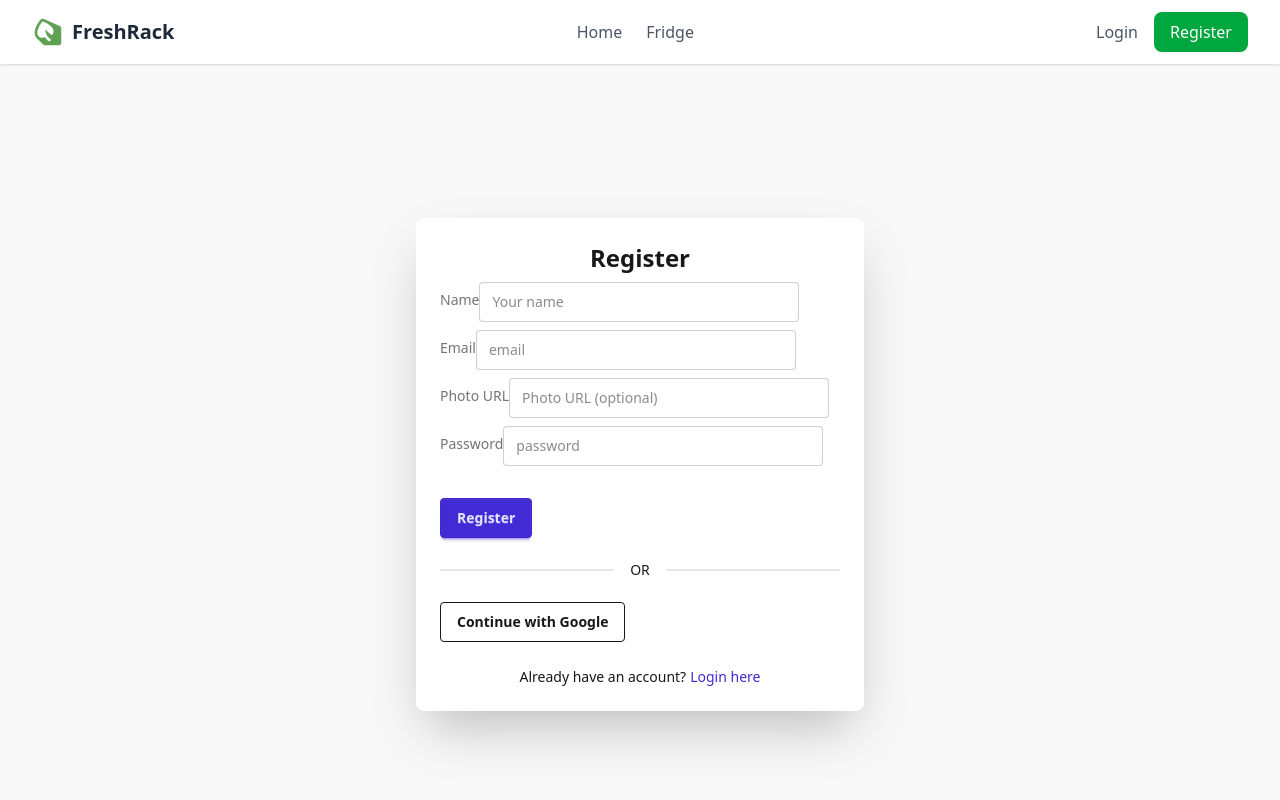
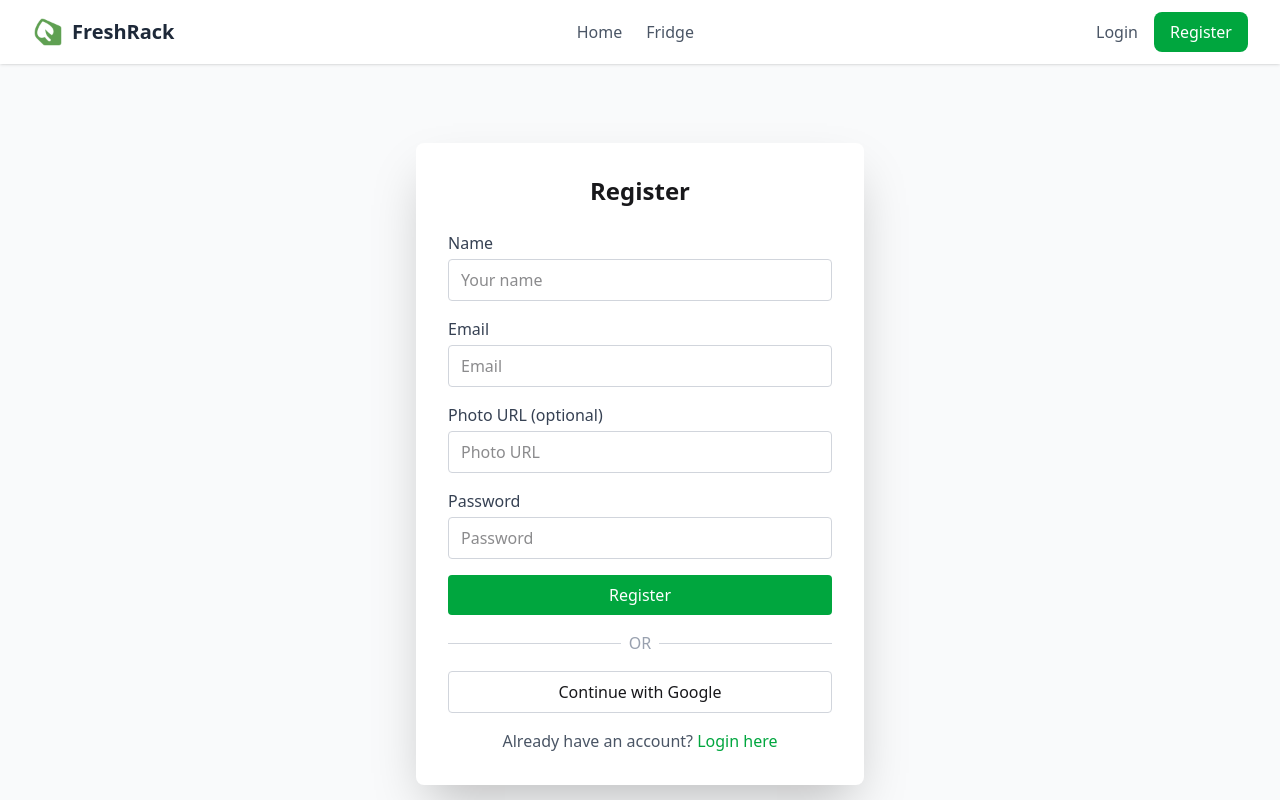
Before and after one commit to rubyrepo/freshrack, a React (Vite) app: page /register in a window 1280 px wide. Shown: the top 800 px of the page. Built offline with nearby package versions, Linux system fonts and the light colour scheme.

Commit message:
ui overhaul 2

```diff
--- a/src/pages/Login.jsx
+++ b/src/pages/Login.jsx
@@ -1,13 +1,13 @@
-import React, { useState } from 'react';
-import { Link, useNavigate } from 'react-router';
-import { signInWithEmailAndPassword, signInWithPopup, GoogleAuthProvider } from 'firebase/auth';
-import { auth } from '../config/firebase.config';
-import { useAuth } from '../context/AuthContext';
-import Swal from 'sweetalert2';
+import React, { useState } from "react";
+import { Link, useNavigate } from "react-router";
+import { signInWithEmailAndPassword, signInWithPopup, GoogleAuthProvider } from "firebase/auth";
+import { auth } from "../config/firebase.config";
+import { useAuth } from "../context/AuthContext";
+import Swal from "sweetalert2";
 
 const Login = () => {
-  const [email, setEmail] = useState('');
-  const [password, setPassword] = useState('');
+  const [email, setEmail] = useState("");
+  const [password, setPassword] = useState("");
   const [loading, setLoading] = useState(false);
   const navigate = useNavigate();
   const { login } = useAuth();
@@ -22,24 +22,24 @@ const Login = () => {
       const user = userCredential.user;
 
       login({
-        username: user.email.split('@')[0],
+        username: user.email.split("@")[0],
         email: user.email,
-        uid: user.uid
+        uid: user.uid,
       });
 
       Swal.fire({
-        icon: 'success',
-        title: 'Login Successful!',
+        icon: "success",
+        title: "Login Successful!",
         showConfirmButton: false,
-        timer: 1500
+        timer: 1500,
       });
 
-      navigate('/');
+      navigate("/");
     } catch (error) {
       Swal.fire({
-        icon: 'error',
-        title: 'Oops...',
-        text: 'Invalid email or password!'
+        icon: "error",
+        title: "Oops...",
+        text: "Invalid email or password!",
       });
     } finally {
       setLoading(false);
@@ -52,87 +52,90 @@ const Login = () => {
       const user = result.user;
 
       login({
-        username: user.displayName || user.email.split('@')[0],
+        username: user.displayName || user.email.split("@")[0],
         email: user.email,
-        uid: user.uid
+        uid: user.uid,
       });
 
       Swal.fire({
-        icon: 'success',
-        title: 'Login Successful!',
+        icon: "success",
+        title: "Login Successful!",
         showConfirmButton: false,
-        timer: 1500
+        timer: 1500,
       });
 
-      navigate('/');
+      navigate("/");
     } catch (error) {
       Swal.fire({
-        icon: 'error',
-        title: 'Oops...',
-        text: 'Failed to login with Google!'
+        icon: "error",
+        title: "Oops...",
+        text: "Failed to login with Google!",
       });
     }
   };
 
   return (
-    <div className="min-h-screen flex items-center justify-center bg-base-200">
-      <div className="card w-full max-w-md shadow-2xl bg-base-100">
-        <form onSubmit={handleEmailLogin} className="card-body">
-          <h2 className="text-2xl font-bold text-center">Login</h2>
+    <div className="min-h-screen flex items-center justify-center bg-gray-50 px-4">
+      <div className="w-full max-w-md bg-white shadow-2xl rounded-lg p-8">
+        <h2 className="text-2xl font-bold text-center mb-6">Login</h2>
 
-          <div className="form-control">
-            <label className="label">
-              <span className="label-text">Email</span>
-            </label>
+        <form onSubmit={handleEmailLogin} className="space-y-4">
+          <div className="flex flex-col">
+            <label className="mb-1 font-medium text-gray-700">Email</label>
             <input
               type="email"
-              placeholder="email"
-              className="input input-bordered"
+              placeholder="Enter your email"
+              className="px-3 py-2 border border-gray-300 rounded focus:outline-none focus:ring-2 focus:ring-green-500"
               value={email}
               onChange={(e) => setEmail(e.target.value)}
               required
             />
           </div>
 
-          <div className="form-control">
-            <label className="label">
-              <span className="label-text">Password</span>
-            </label>
+          <div className="flex flex-col">
+            <label className="mb-1 font-medium text-gray-700">Password</label>
             <input
               type="password"
-              placeholder="password"
-              className="input input-bordered"
+              placeholder="Enter your password"
+              className="px-3 py-2 border border-gray-300 rounded focus:outline-none focus:ring-2 focus:ring-green-500"
               value={password}
               onChange={(e) => setPassword(e.target.value)}
               required
             />
           </div>
 
-          <div className="form-control mt-6">
-            <button type="submit" className="btn btn-primary" disabled={loading}>
-              {loading ? <span className="loading loading-spinner"></span> : 'Login'}
+          <button
+            type="submit"
+            disabled={loading}
+            className="w-full px-4 py-2 bg-green-600 text-white font-medium rounded hover:bg-green-700 transition"
+          >
+            {loading ? (
+              <div className="animate-spin border-4 border-white border-t-transparent h-5 w-5 mx-auto rounded-full"></div>
+            ) : (
+              "Login"
+            )}
           </button>
+        </form>
+
+        <div className="my-4 flex items-center">
+          <hr className="flex-1 border-gray-300" />
+          <span className="mx-2 text-gray-400">OR</span>
+          <hr className="flex-1 border-gray-300" />
         </div>
 
-          <div className="divider">OR</div>
-
-          <div className="form-control">
         <button
-              type="button"
           onClick={handleGoogleLogin}
-              className="btn btn-outline"
+          className="w-full px-4 py-2 border border-gray-300 rounded flex items-center justify-center gap-2 hover:bg-gray-100 transition"
         >
           Continue with Google
         </button>
-          </div>
 
-          <p className="text-center mt-4">
-            Don't have an account?
-            <Link to="/register" className="text-primary ml-1">
+        <p className="text-center mt-4 text-gray-600">
+          Don't have an account?{" "}
+          <Link to="/register" className="text-green-600 font-medium hover:underline">
             Register here
           </Link>
         </p>
-        </form>
       </div>
     </div>
   );
--- a/src/pages/Register.jsx
+++ b/src/pages/Register.jsx
@@ -1,43 +1,34 @@
-import React, { useState } from 'react';
-import { Link, useNavigate } from 'react-router';
-import { createUserWithEmailAndPassword, updateProfile, signInWithPopup, GoogleAuthProvider } from 'firebase/auth';
-import { auth } from '../config/firebase.config';
-import { useAuth } from '../context/AuthContext';
-import Swal from 'sweetalert2';
+import React, { useState } from "react";
+import { Link, useNavigate } from "react-router";
+import { createUserWithEmailAndPassword, updateProfile, signInWithPopup, GoogleAuthProvider } from "firebase/auth";
+import { auth } from "../config/firebase.config";
+import { useAuth } from "../context/AuthContext";
+import Swal from "sweetalert2";
 
 const Register = () => {
   const [formData, setFormData] = useState({
-    name: '',
-    email: '',
-    photoURL: '',
-    password: ''
+    name: "",
+    email: "",
+    photoURL: "",
+    password: "",
   });
   const [loading, setLoading] = useState(false);
-  const [passwordError, setPasswordError] = useState('');
+  const [passwordError, setPasswordError] = useState("");
   const navigate = useNavigate();
   const { login } = useAuth();
 
   const validatePassword = (password) => {
-    if (password.length < 6) {
-      return 'Password must be at least 6 characters long';
-    }
-    if (!/[A-Z]/.test(password)) {
-      return 'Password must contain at least one uppercase letter';
-    }
-    if (!/[a-z]/.test(password)) {
-      return 'Password must contain at least one lowercase letter';
-    }
-    return '';
+    if (password.length < 6) return "Password must be at least 6 characters long";
+    if (!/[A-Z]/.test(password)) return "Password must contain at least one uppercase letter";
+    if (!/[a-z]/.test(password)) return "Password must contain at least one lowercase letter";
+    return "";
   };
 
   const handleChange = (e) => {
     const { name, value } = e.target;
-    setFormData(prev => ({
-      ...prev,
-      [name]: value
-    }));
+    setFormData((prev) => ({ ...prev, [name]: value }));
 
-    if (name === 'password') {
+    if (name === "password") {
       setPasswordError(validatePassword(value));
     }
   };
@@ -48,40 +39,32 @@ const Register = () => {
 
     setLoading(true);
     try {
-      // Create user
-      const userCredential = await createUserWithEmailAndPassword(
-        auth,
-        formData.email,
-        formData.password
-      );
-
-      // Update profile
+      const userCredential = await createUserWithEmailAndPassword(auth, formData.email, formData.password);
       await updateProfile(userCredential.user, {
         displayName: formData.name,
-        photoURL: formData.photoURL || null
+        photoURL: formData.photoURL || null,
       });
 
-      // Login user in context
       login({
         username: formData.name,
         email: formData.email,
         uid: userCredential.user.uid,
-        photoURL: formData.photoURL
+        photoURL: formData.photoURL,
       });
 
       Swal.fire({
-        icon: 'success',
-        title: 'Registration Successful!',
+        icon: "success",
+        title: "Registration Successful!",
         showConfirmButton: false,
-        timer: 1500
+        timer: 1500,
       });
 
-      navigate('/');
+      navigate("/");
     } catch (error) {
       Swal.fire({
-        icon: 'error',
-        title: 'Oops...',
-        text: error.message
+        icon: "error",
+        title: "Oops...",
+        text: error.message,
       });
     } finally {
       setLoading(false);
@@ -94,130 +77,129 @@ const Register = () => {
       const result = await signInWithPopup(auth, googleProvider);
       const user = result.user;
 
-      // Login user in context
       login({
-        username: user.displayName || user.email.split('@')[0],
+        username: user.displayName || user.email.split("@")[0],
         email: user.email,
         uid: user.uid,
-        photoURL: user.photoURL
+        photoURL: user.photoURL,
       });
 
       Swal.fire({
-        icon: 'success',
-        title: 'Registration Successful!',
+        icon: "success",
+        title: "Registration Successful!",
         showConfirmButton: false,
-        timer: 1500
+        timer: 1500,
       });
 
-      navigate('/');
+      navigate("/");
     } catch (error) {
       Swal.fire({
-        icon: 'error',
-        title: 'Oops...',
-        text: 'Failed to register with Google!'
+        icon: "error",
+        title: "Oops...",
+        text: "Failed to register with Google!",
       });
     }
   };
 
   return (
-    <div className="min-h-screen flex items-center justify-center bg-base-200">
-      <div className="card w-full max-w-md shadow-2xl bg-base-100">
-        <form onSubmit={handleSubmit} className="card-body">
-          <h2 className="text-2xl font-bold text-center">Register</h2>
+    <div className="min-h-screen flex items-center justify-center bg-gray-50 px-4">
+      <div className="w-full max-w-md bg-white shadow-2xl rounded-lg p-8">
+        <h2 className="text-2xl font-bold text-center mb-6">Register</h2>
 
-          <div className="form-control">
-            <label className="label">
-              <span className="label-text">Name</span>
-            </label>
+        <form onSubmit={handleSubmit} className="space-y-4">
+          {/* Name */}
+          <div className="flex flex-col">
+            <label className="mb-1 font-medium text-gray-700">Name</label>
             <input
               type="text"
               name="name"
               placeholder="Your name"
-              className="input input-bordered"
               value={formData.name}
               onChange={handleChange}
               required
+              className="px-3 py-2 border border-gray-300 rounded focus:outline-none focus:ring-2 focus:ring-green-500"
             />
           </div>
 
-          <div className="form-control">
-            <label className="label">
-              <span className="label-text">Email</span>
-            </label>
+          {/* Email */}
+          <div className="flex flex-col">
+            <label className="mb-1 font-medium text-gray-700">Email</label>
             <input
               type="email"
               name="email"
-              placeholder="email"
-              className="input input-bordered"
+              placeholder="Email"
               value={formData.email}
               onChange={handleChange}
               required
+              className="px-3 py-2 border border-gray-300 rounded focus:outline-none focus:ring-2 focus:ring-green-500"
             />
           </div>
 
-          <div className="form-control">
-            <label className="label">
-              <span className="label-text">Photo URL</span>
-            </label>
+          {/* Photo URL */}
+          <div className="flex flex-col">
+            <label className="mb-1 font-medium text-gray-700">Photo URL (optional)</label>
             <input
               type="url"
               name="photoURL"
-              placeholder="Photo URL (optional)"
-              className="input input-bordered"
+              placeholder="Photo URL"
               value={formData.photoURL}
               onChange={handleChange}
+              className="px-3 py-2 border border-gray-300 rounded focus:outline-none focus:ring-2 focus:ring-green-500"
             />
           </div>
 
-          <div className="form-control">
-            <label className="label">
-              <span className="label-text">Password</span>
-            </label>
+          {/* Password */}
+          <div className="flex flex-col">
+            <label className="mb-1 font-medium text-gray-700">Password</label>
             <input
               type="password"
               name="password"
-              placeholder="password"
-              className={`input input-bordered ${passwordError ? 'input-error' : ''}`}
+              placeholder="Password"
               value={formData.password}
               onChange={handleChange}
               required
+              className={`px-3 py-2 border rounded focus:outline-none focus:ring-2 focus:ring-green-500 ${
+                passwordError ? "border-red-500" : "border-gray-300"
+              }`}
             />
-            {passwordError && (
-              <label className="label">
-                <span className="label-text-alt text-error">{passwordError}</span>
-              </label>
-            )}
+            {passwordError && <span className="text-red-500 text-sm mt-1">{passwordError}</span>}
           </div>
 
-          <div className="form-control mt-6">
+          {/* Submit */}
           <button
             type="submit"
-              className="btn btn-primary"
             disabled={loading || !!passwordError}
+            className="w-full px-4 py-2 bg-green-600 text-white font-medium rounded hover:bg-green-700 transition"
           >
-              {loading ? <span className="loading loading-spinner"></span> : 'Register'}
+            {loading ? (
+              <div className="animate-spin border-4 border-white border-t-transparent h-5 w-5 mx-auto rounded-full"></div>
+            ) : (
+              "Register"
+            )}
           </button>
+        </form>
+
+        {/* OR Divider */}
+        <div className="my-4 flex items-center">
+          <hr className="flex-1 border-gray-300" />
+          <span className="mx-2 text-gray-400">OR</span>
+          <hr className="flex-1 border-gray-300" />
         </div>
 
-          <div className="divider">OR</div>
-
-          <div className="form-control">
+        {/* Google Register */}
         <button
-              type="button"
           onClick={handleGoogleRegister}
-              className="btn btn-outline"
+          className="w-full px-4 py-2 border border-gray-300 rounded flex items-center justify-center gap-2 hover:bg-gray-100 transition"
         >
           Continue with Google
         </button>
-          </div>
 
-          <p className="text-center mt-4">
-            Already have an account?
-            <Link to="/login" className="text-primary ml-1">
+        <p className="text-center mt-4 text-gray-600">
+          Already have an account?{" "}
+          <Link to="/login" className="text-green-600 font-medium hover:underline">
             Login here
           </Link>
         </p>
-        </form>
       </div>
     </div>
   );
```
Lines whose indentation alone changed are shown as unchanged.
